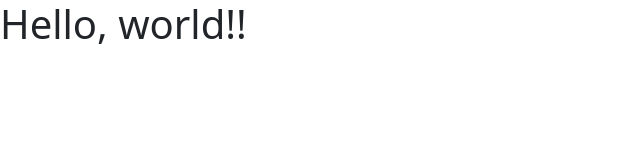
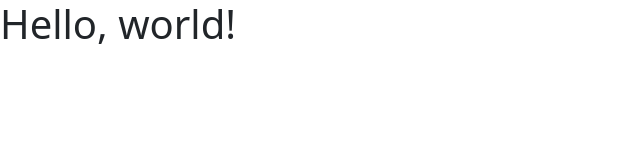
Before and after one commit to willmchristensen/collab-practice, a plain HTML site: page index.html in a window 1280 px wide. Shown: the full height of the page, 0-640 px from the left. Drawn offline with nearby package versions, Linux system fonts and the light colour scheme; files that its build step writes are made by us from their sources.

Commit message:
collab commit

```diff
--- a/index.html
+++ b/index.html
@@ -12,7 +12,7 @@
     <title>Hello, world!</title>
   </head>
   <body>
-    <h1>Hello, world!!</h1>
+    <h1>Hello, world!</h1>
 
     <!-- Optional JavaScript; choose one of the two! -->
 
```
Also changed, not shown: 1 other file.
